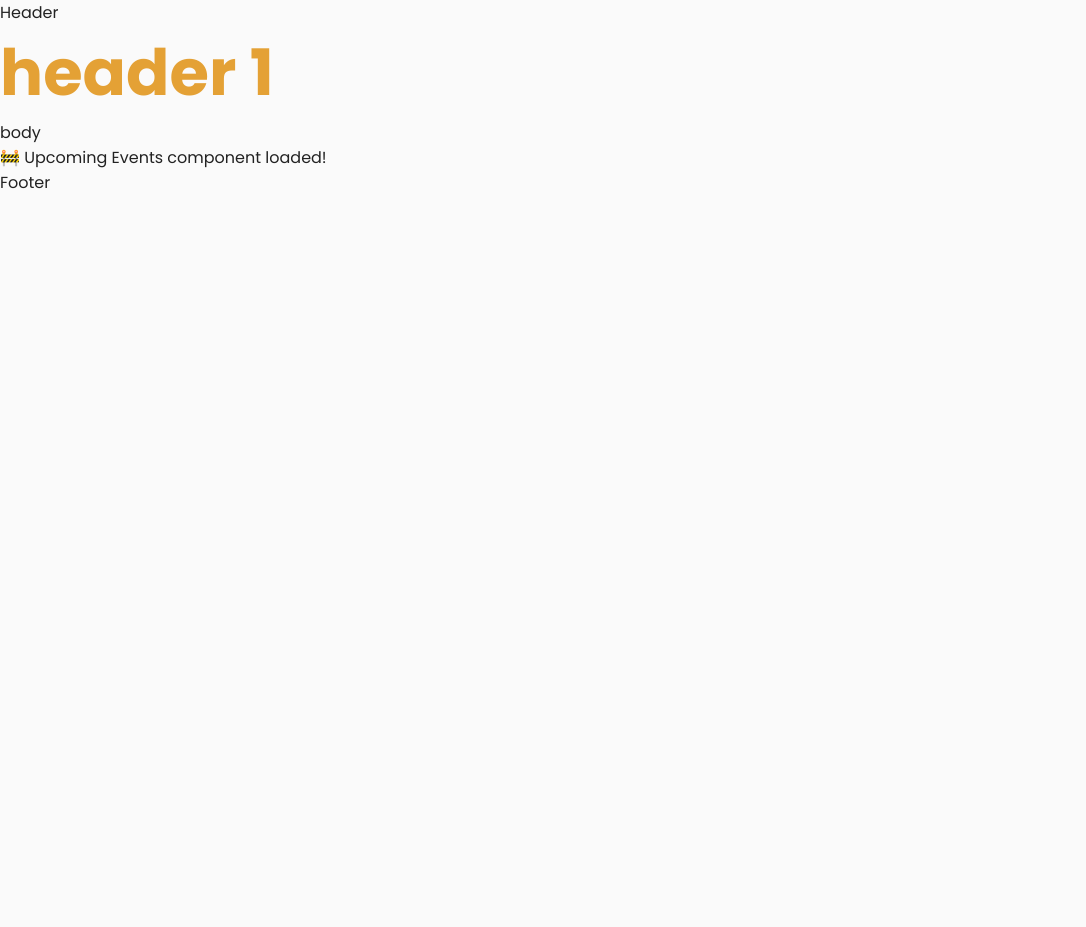
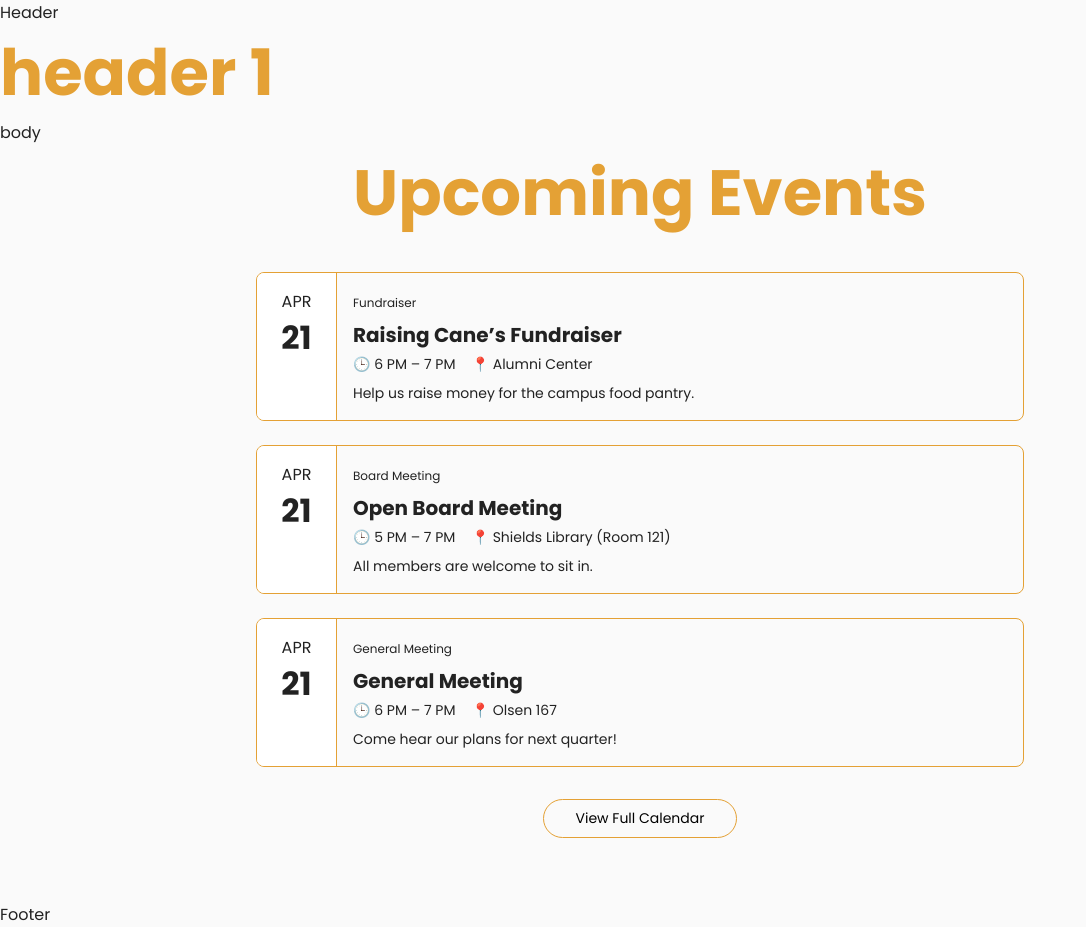
Before and after one commit to include-davis/aggie-fiction, a Next.js app: page / in a window 1280 px wide. Shown: the whole page, without its empty margins (0-1086 px from the left). Before the commit the page ends 800 px from the top, so only its background shows below. Built offline with nearby package versions, Linux system fonts and the light colour scheme.

Commit message:
added the styled UpcomingEvents component

```diff
--- /dev/null
+++ b/app/_components/UpcomingEvents/UpcomingEvents.module.scss
@@ -0,0 +1,90 @@
+.wrapper {
+    max-width: 800px;
+    margin: 0 auto 4rem;
+    padding: 0 1rem;
+    text-align: center;
+  }
+
+  .heading {
+    font-family: Poppins, sans-serif;
+    font-size: 64px;
+    font-weight: 700;
+    color: var(--gold);
+    margin-bottom: 2rem;
+  }
+
+  .list {
+    list-style: none;
+    padding: 0;
+    margin: 0;
+    display: grid;
+    gap: 1.5rem;
+  }
+
+  .item {
+    display: flex;
+    border: 1px solid var(--gold);
+    border-radius: 8px;
+    overflow: hidden;
+  }
+
+  .dateBlock {
+    padding: 1rem;
+    text-align: center;
+    background: #fff;
+    border-right: 1px solid var(--gold);
+    width: 80px;
+    flex-shrink: 0;
+
+    .month {
+      display: block;
+      font-size: 16px;
+      text-transform: uppercase;
+      color: var(--grey-600);
+    }
+    .day {
+      display: block;
+      font-size: 32px;
+      font-weight: 700;
+    }
+  }
+
+  .details {
+    padding: 1rem;
+    text-align: left;
+    flex: 1;
+
+    .type {
+      display: inline-block;
+      font-size: 12px;
+      color: var(--grey-600);
+      margin-bottom: 0.25rem;
+    }
+    .title {
+      margin: 0.25rem 0;
+      font-size: 20px;
+      font-weight: 600;
+    }
+    .meta {
+      font-size: 14px;
+      display: flex;
+      gap: 1rem;
+      color: var(--grey-700);
+      margin-bottom: 0.5rem;
+    }
+    .description {
+      font-size: 14px;
+      color: var(--grey-800);
+    }
+  }
+
+  .button {
+    margin-top: 2rem;
+    padding: 0.5rem 2rem;
+    border: 1px solid var(--gold);
+    border-radius: 999px;
+    background: transparent;
+    font-family: Poppins, sans-serif;
+    font-size: 14px;
+    cursor: pointer;
+  }
--- a/app/_components/UpcomingEvents/index.jsx
+++ b/app/_components/UpcomingEvents/index.jsx
@@ -1,4 +1,57 @@
+"use client";
+import styles from "./UpcomingEvents.module.scss";
+const events = [
+    {
+      date: { month: "Apr", day: "21" },
+      type: "Fundraiser",
+      title: "Raising Cane’s Fundraiser",
+      time: "6 PM – 7 PM",
+      location: "Alumni Center",
+      description: "Help us raise money for the campus food pantry."
+    },
+    {
+      date: { month: "Apr", day: "21" },
+      type: "Board Meeting",
+      title: "Open Board Meeting",
+      time: "5 PM – 7 PM",
+      location: "Shields Library (Room 121)",
+      description: "All members are welcome to sit in."
+    },
+    {
+      date: { month: "Apr", day: "21" },
+      type: "General Meeting",
+      title: "General Meeting",
+      time: "6 PM – 7 PM",
+      location: "Olsen 167",
+      description: "Come hear our plans for next quarter!"
+    },
+  ];
+
 // app/_components/UpcomingEvents/index.jsx
 export default function UpcomingEvents() {
-    return <div>🚧 Upcoming Events component loaded!</div>;
-  }
+    return (
+        <section className={styles.wrapper}>
+          <h2 className={styles.heading}>Upcoming Events</h2>
+          <ul className={styles.list}>
+            {events.map((e, i) => (
+              <li key={i} className={styles.item}>
+                <div className={styles.dateBlock}>
+                  <span className={styles.month}>{e.date.month}</span>
+                  <span className={styles.day}>{e.date.day}</span>
+                </div>
+                <div className={styles.details}>
+                  <span className={styles.type}>{e.type}</span>
+                  <h3 className={styles.title}>{e.title}</h3>
+                  <div className={styles.meta}>
+                    <span>🕒 {e.time}</span>
+                    <span>📍 {e.location}</span>
+                  </div>
+                  <p className={styles.description}>{e.description}</p>
+                </div>
+              </li>
+            ))}
+          </ul>
+          <button className={styles.button}>View Full Calendar</button>
+        </section>
+      );
+    }
--- a/package.json
+++ b/package.json
@@ -22,6 +22,6 @@
     "eslint-config-next": "15.1.6",
     "eslint-config-prettier": "^10.0.1",
     "eslint-plugin-prettier": "^5.2.3",
-    "sass": "^1.83.4"
+    "sass": "^1.87.0"
   }
 }
```
Also changed, not shown: 1 other file (tests, documents, lock files or other folders).
